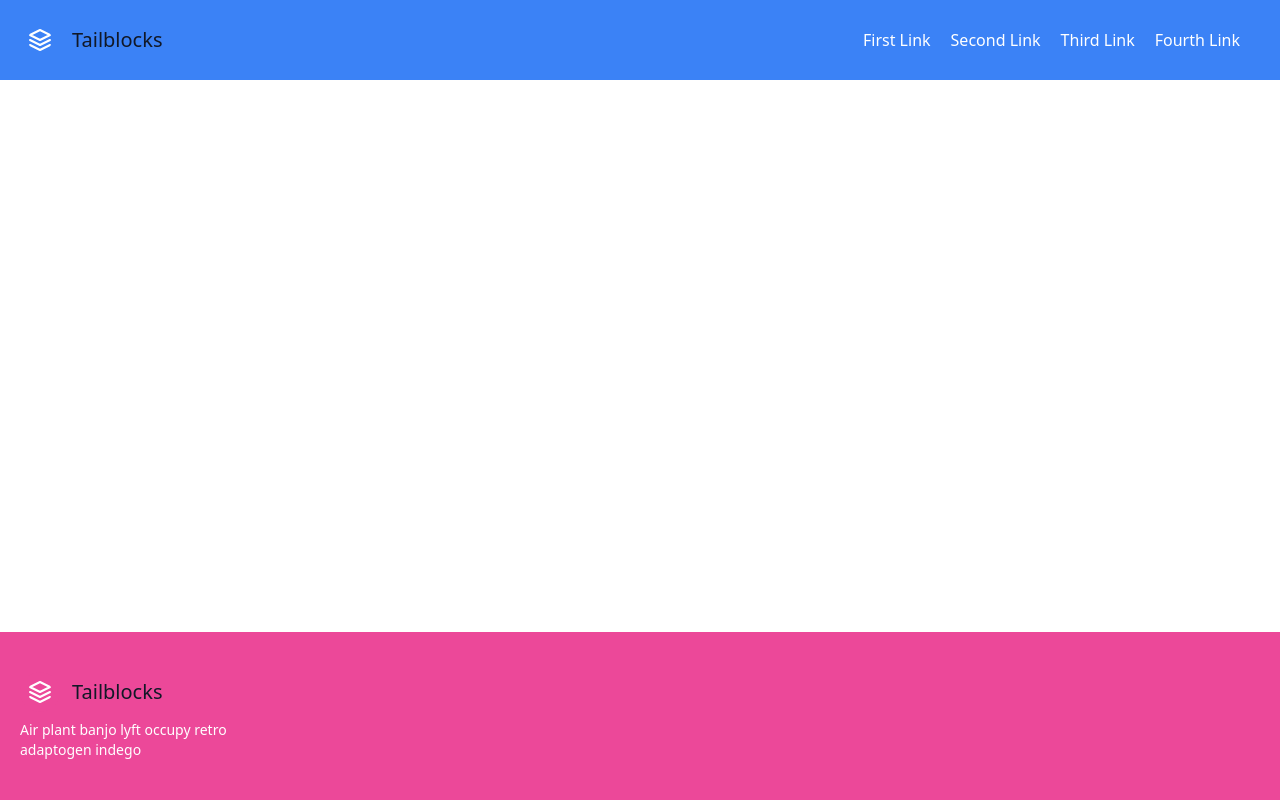
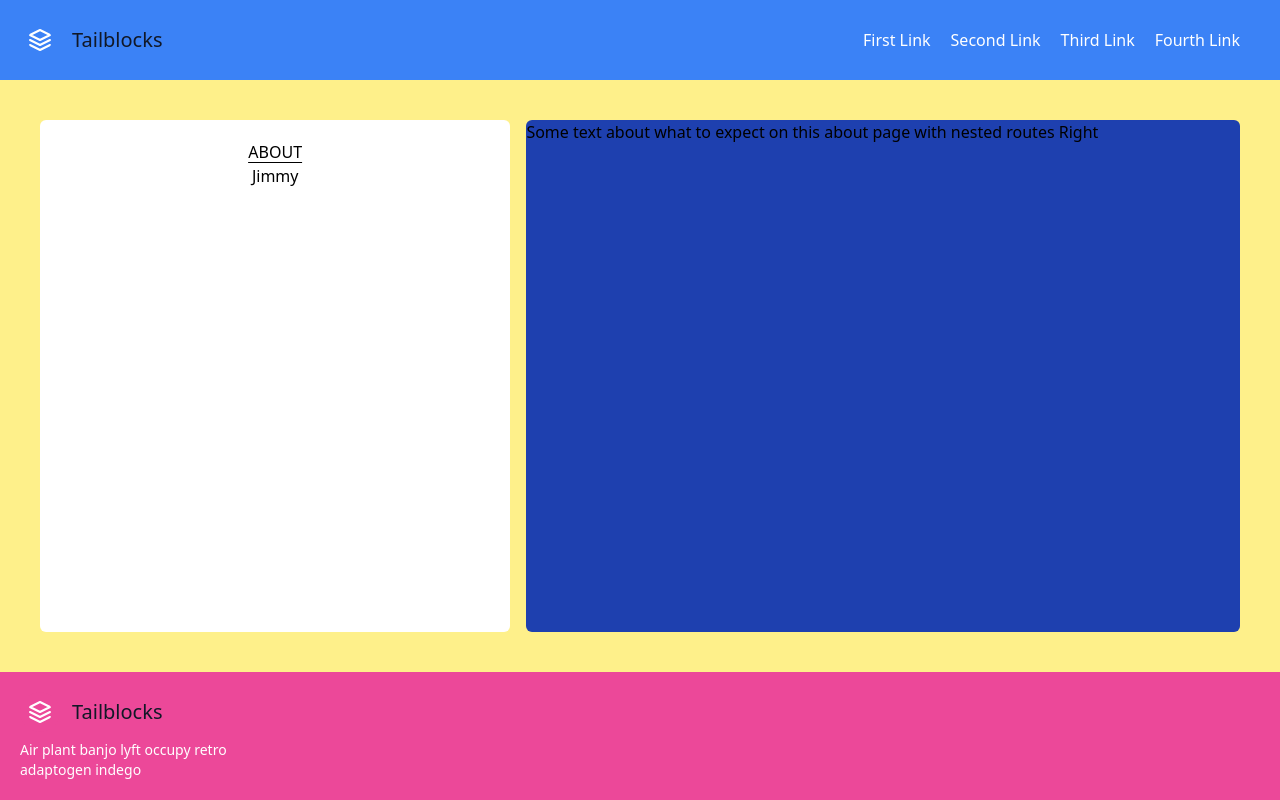
Before and after one commit to wongprom/test-next-13, a Next.js app: page /about in a window 1280 px wide. Built offline with nearby package versions, Linux system fonts and the light colour scheme.

Commit message:
WIP, Created nested routes, but have tot figure out howto display correct content in correct div.

```diff
--- /dev/null
+++ b/app/about/jimmy/page.tsx
@@ -0,0 +1,7 @@
+import React from 'react';
+
+const page = () => {
+  return <div>Jimmys Page</div>;
+};
+
+export default page;
--- a/app/about/layout.tsx
+++ b/app/about/layout.tsx
@@ -11,9 +11,5 @@ export default function AboutLayout({
 }: {
   children: React.ReactNode;
 }) {
-  return (
-    <div>
-      <main className="">{children}</main>
-    </div>
-  );
+  return <div className="flex-1 flex flex-col p-10">{children}</div>;
 }
--- a/app/about/page.tsx
+++ b/app/about/page.tsx
@@ -1,11 +1,32 @@
+'use client';
 import LinkButton from '../../components/LinkButton';
 import React from 'react';
+import Link from 'next/link';
 
 const about = () => {
   return (
-    <h1 className="text-2xl text-white">About Page</h1>
-    // <LinkButton url="/" text="Go to Home Page" />
-    // <LinkButton url="/contact" text="Go to Contact Page" />
+    <div className="flex-1 grid grid-cols-5  gap-4 ">
+      <div className="col-span-5 md:col-span-2 md:rounded-md bg-white p-5">
+        <h2 className="text-center underline underline-offset-4 uppercase">
+          <Link href={'/about'}>About</Link>
+        </h2>
+        <ul className="flex  flex-col items-center cursor-pointer hover:text-gray-600">
+          <li>
+            <Link href={'/about/jimmy'}>Jimmy</Link>
+          </li>
+          <li>
+            <Link href={''} />
+          </li>
+          <li>
+            <Link href={''} />
+          </li>
+        </ul>
+      </div>
+      <div className="col-span-5 md:col-span-3 md:rounded-md bg-blue-800">
+        Some text about what to expect on this about page with nested routes
+        Right
+      </div>
+    </div>
   );
 };
 
--- a/app/layout.tsx
+++ b/app/layout.tsx
@@ -14,10 +14,9 @@ export default function RootLayout({
 }) {
   return (
     <html lang="en">
-      <body className="min-h-screen flex flex-col">
+      <body className="flex min-h-screen w-full flex-col bg-yellow-200">
         <Navbar />
-
-        <main className="flex-grow flex justify-center">{children}</main>
+        <div className="flex-1 flex flex-col">{children}</div>
         <Footer />
       </body>
     </html>
--- a/app/page.tsx
+++ b/app/page.tsx
@@ -1,10 +1,9 @@
-'use client'
 import LinkButton from '../components/LinkButton';
-
 
 export default function Home() {
   return (
-    <div className="flex flex-col items-center justify-center">
+    // <div className="flex flex-col justify-center items-center bg-gray-300">
+    <div className="flex-1  items-center  flex flex-col justify-center  bg-pink-300">
       <h1 className="text-2xl text-white">Home Page</h1>
       <LinkButton url="/about" text="Go to About" />
       <LinkButton url="/contact" text="Go to Contact" />
--- a/components/Footer.tsx
+++ b/components/Footer.tsx
@@ -2,8 +2,8 @@ import React from 'react';
 
 const Footer = () => {
   return (
-    <footer className="bg-pink-500 text-gray-600 body-font">
-      <div className="px-5 py-10 mx-auto flex md:items-center lg:items-start md:flex-row md:flex-nowrap flex-wrap flex-col">
+    <footer className="shrink-0 bg-pink-500 text-gray-600 body-font">
+      <div className="px-5 py-5 mx-auto flex md:items-center lg:items-start md:flex-row md:flex-nowrap flex-wrap flex-col">
         <div className="w-64 flex-shrink-0 md:mx-0 mx-auto text-center md:text-left">
           <a className="flex title-font font-medium items-center md:justify-start justify-center text-gray-900">
             <svg
--- a/components/LinkButton.tsx
+++ b/components/LinkButton.tsx
@@ -8,12 +8,14 @@ type Props = {
 
 const LinkButton = (props: Props) => {
   return (
-    <Link
-      href={props.url}
-      className='border text-center text-white bg-gray-700 py-2 px-8 focus:outline-none hover:bg-gray-800 rounded text-lg m-4'
-    >
-      {props.text}
-    </Link>
+    <div className="m-5">
+      <Link
+        href={props.url}
+        className="border text-center text-white bg-gray-700 py-2 px-8 focus:outline-none hover:bg-gray-800 rounded text-lg m-4"
+      >
+        {props.text}
+      </Link>
+    </div>
   );
 };
 
--- a/components/Navbar.tsx
+++ b/components/Navbar.tsx
@@ -2,7 +2,7 @@ import React from 'react';
 
 const Navbar = () => {
   return (
-    <header className="sticky top-0 bg-blue-500 body-font">
+    <header className="shrink-0 bg-blue-500 body-font">
       <div className="mx-auto flex flex-wrap p-5 flex-col md:flex-row items-center">
         <a className="flex title-font font-medium items-center text-gray-900 mb-4 md:mb-0">
           <svg
```
